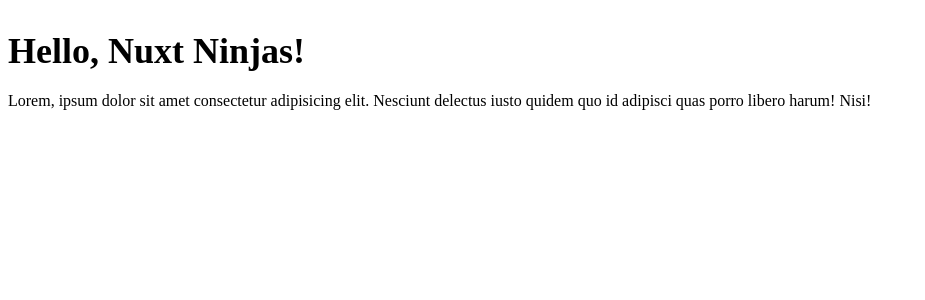
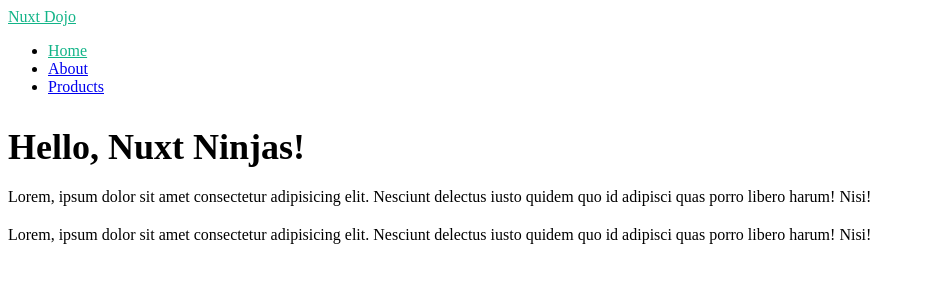
Before and after one commit to Iftee97/first-nuxt3-app, a Nuxt app: page / in a window 1280 px wide. Shown: the top 300 px of the page, without its empty margins (0-925 px from the left). Built offline with nearby package versions, Linux system fonts and the light colour scheme.

Commit message:
added nuxt-links and default layout

```diff
--- /dev/null
+++ b/layouts/default.vue
@@ -0,0 +1,25 @@
+<template>
+  <div>
+    <header>
+      <nav>
+        <NuxtLink to="/">Nuxt Dojo</NuxtLink>
+        <ul>
+          <li><NuxtLink to="/">Home</NuxtLink></li>
+          <li><NuxtLink to="/about">About</NuxtLink></li>
+          <li><NuxtLink to="/products">Products</NuxtLink></li>
+        </ul>
+      </nav>
+    </header>
+
+    <!-- output page content -->
+    <div>
+      <slot />
+    </div>
+  </div>
+</template>
+
+<style scoped>
+.router-link-exact-active {
+  color: #12b488;
+}
+</style>
--- a/pages/about.vue
+++ b/pages/about.vue
@@ -12,8 +12,7 @@
   </div>
 </template>
 
-<script>
-export default {};
+<script setup>
 </script>
 
 <style scoped>
--- a/pages/index.vue
+++ b/pages/index.vue
@@ -1,6 +1,10 @@
 <template>
   <div>
     <h2>Hello, Nuxt Ninjas!</h2>
+    <p>
+      Lorem, ipsum dolor sit amet consectetur adipisicing elit. Nesciunt
+      delectus iusto quidem quo id adipisci quas porro libero harum! Nisi!
+    </p>
     <p>
       Lorem, ipsum dolor sit amet consectetur adipisicing elit. Nesciunt
       delectus iusto quidem quo id adipisci quas porro libero harum! Nisi!
```
